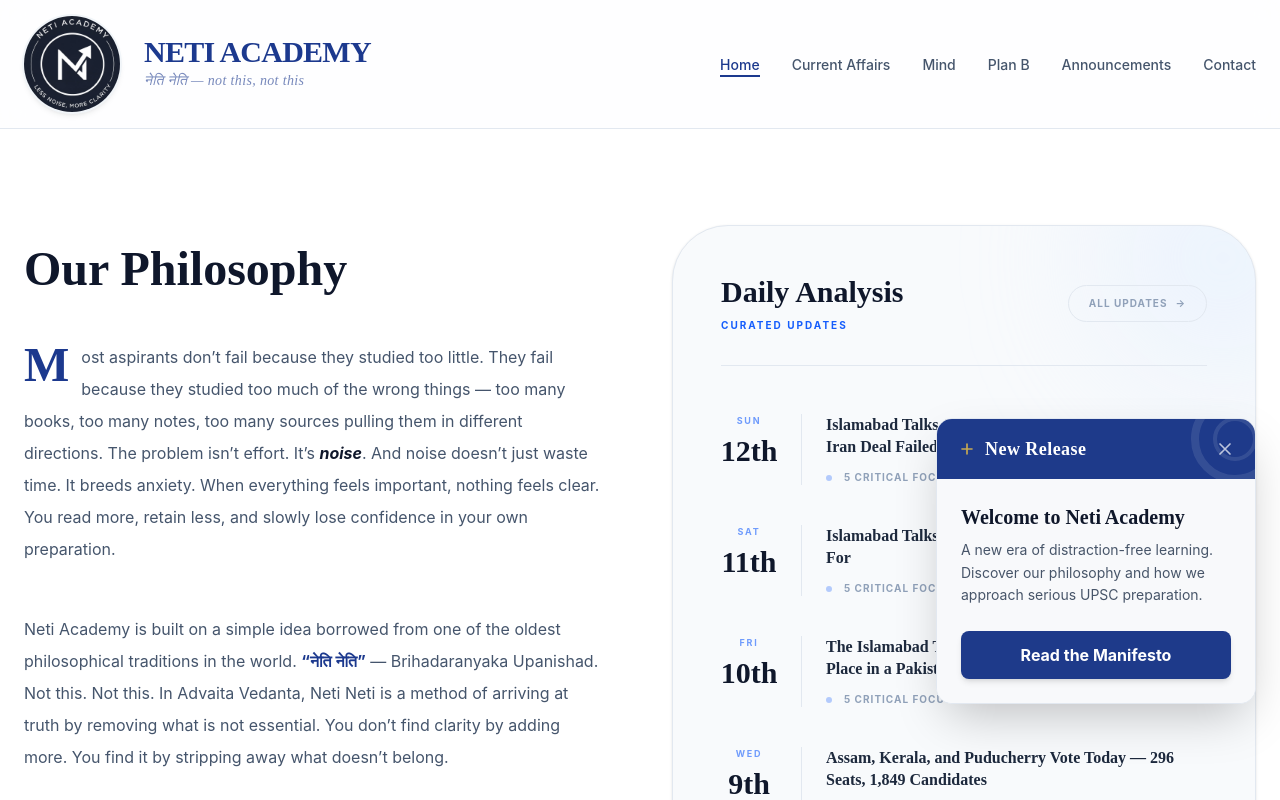
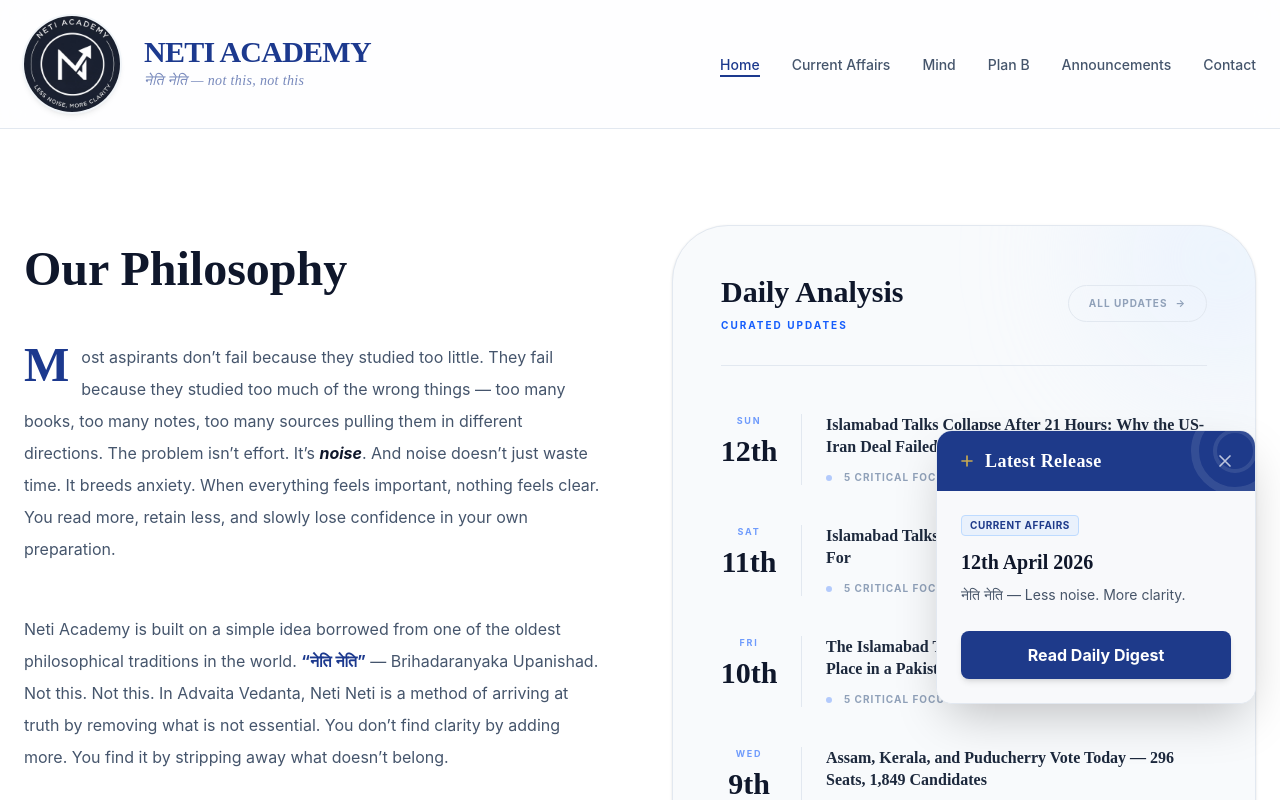
Before and after one commit to Satya-Prakash-Dwivedi/Netiacademy, a React (Vite) app: page / in a window 1280 px wide. Shown: the top 800 px of the page. Built offline with nearby package versions, Linux system fonts and the light colour scheme.

Commit message:
ADD: Dynamic Notification widget

```diff
--- a/src/components/NotificationWidget.tsx
+++ b/src/components/NotificationWidget.tsx
@@ -1,22 +1,80 @@
 import { useState, useEffect } from "react";
 import { Link } from "react-router-dom";
+import { dailyDigests } from "../data/currentAffairs";
+import { mindBlogs } from "../data/mindBlogs";
+import { platformAnnouncements } from "../data/announcements";
 
 const NotificationWidget = () => {
   const [isOpen, setIsOpen] = useState(false);
   const [isRendered, setIsRendered] = useState(false);
+  const [latestRelease, setLatestRelease] = useState<any>(null);
 
-  // Automatically open the widget shortly after the page loads
+  // Helper to parse dates into comparable numbers
+  const parseDateToTime = (dateStr: string) => {
+    // Handle "2026-04-12"
+    if (/^\d{4}-\d{2}-\d{2}$/.test(dateStr)) {
+      return new Date(dateStr).getTime();
+    }
+    // Handle "12th April 2026" or "April 12, 2026"
+    const cleanDateStr = dateStr.replace(/(\d+)(st|nd|rd|th)/, "$1");
+    return new Date(cleanDateStr).getTime();
+  };
+
   useEffect(() => {
-    const timer = setTimeout(() => {
-      setIsOpen(true);
-    }, 1500); // 1.5 seconds delay for a smooth entrance
+    // Determine the latest release across categories
+    const items: any[] = [];
 
-    setIsRendered(true);
+    if (platformAnnouncements.length > 0) {
+      const item = platformAnnouncements[platformAnnouncements.length - 1];
+      items.push({
+        ...item,
+        type: "Announcement",
+        path: `/blogs/${item.id}`,
+        btnText: "Read Announcement",
+        timestamp: parseDateToTime(item.date),
+        displayTitle: item.title
+      });
+    }
 
-    return () => clearTimeout(timer);
+    if (mindBlogs.length > 0) {
+      const item = mindBlogs[mindBlogs.length - 1];
+      items.push({
+        ...item,
+        type: "Mind Blog",
+        path: `/mind/${item.id}`,
+        btnText: "Read Mind Blog",
+        timestamp: parseDateToTime(item.date),
+        displayTitle: item.title
+      });
+    }
+
+    if (dailyDigests.length > 0) {
+      const item = dailyDigests[dailyDigests.length - 1];
+      items.push({
+        ...item,
+        type: "Current Affairs",
+        path: `/current-affairs/${item.id}`,
+        btnText: "Read Daily Digest",
+        timestamp: parseDateToTime(item.id),
+        displayTitle: item.date
+      });
+    }
+
+    if (items.length > 0) {
+      // Sort by timestamp descending
+      const sortedItems = items.sort((a, b) => b.timestamp - a.timestamp);
+      setLatestRelease(sortedItems[0]);
+
+      const timer = setTimeout(() => {
+        setIsOpen(true);
+      }, 1500);
+
+      setIsRendered(true);
+      return () => clearTimeout(timer);
+    }
   }, []);
 
-  if (!isRendered) return null;
+  if (!isRendered || !latestRelease) return null;
 
   return (
     <div className="fixed bottom-6 right-6 z-[100] flex flex-col items-end">
@@ -40,7 +98,7 @@
             <svg className="w-5 h-5 text-[#C8A951]" fill="none" viewBox="0 0 24 24" stroke="currentColor">
               <path strokeLinecap="round" strokeLinejoin="round" strokeWidth={2} d="M12 6v6m0 0v6m0-6h6m-6 0H6" />
             </svg>
-            <h4 className="font-playfair font-bold text-lg tracking-wide">New Release</h4>
+            <h4 className="font-playfair font-bold text-lg tracking-wide">Latest Release</h4>
           </div>
           <button
             onClick={() => setIsOpen(false)}
@@ -55,16 +113,25 @@
 
         {/* Body */}
         <div className="p-6 bg-[#F8F9FB]">
-          <h5 className="font-playfair font-bold text-[#0F172A] text-xl mb-2">Welcome to Neti Academy</h5>
-          <p className="text-sm font-inter text-[#475569] leading-relaxed mb-6">
-            A new era of distraction-free learning. Discover our philosophy and how we approach serious UPSC preparation.
+          <div className="flex items-center gap-2 mb-3">
+            <span className="px-2 py-0.5 bg-blue-100/50 text-[#1E3A8A] text-[10px] font-bold uppercase tracking-wider rounded border border-blue-200">
+              {latestRelease.type}
+            </span>
+          </div>
+          <h5 className="font-playfair font-bold text-[#0F172A] text-xl mb-2">
+            {latestRelease.displayTitle}
+          </h5>
+          <p className="text-sm font-inter text-[#475569] leading-relaxed mb-6 line-clamp-3">
+            {latestRelease.type === "Current Affairs"
+              ? latestRelease.tagline
+              : latestRelease.excerpt}
           </p>
           <Link
-            to="/blogs/welcome-to-neti-academy"
+            to={latestRelease.path}
             onClick={() => setIsOpen(false)}
             className="block text-center w-full bg-[#1E3A8A] text-white font-inter font-bold py-3 rounded-lg shadow-md hover:bg-[#152865] hover:shadow-lg transition-all duration-300"
           >
-            Read the Manifesto
+            {latestRelease.btnText}
           </Link>
         </div>
       </div>
```
